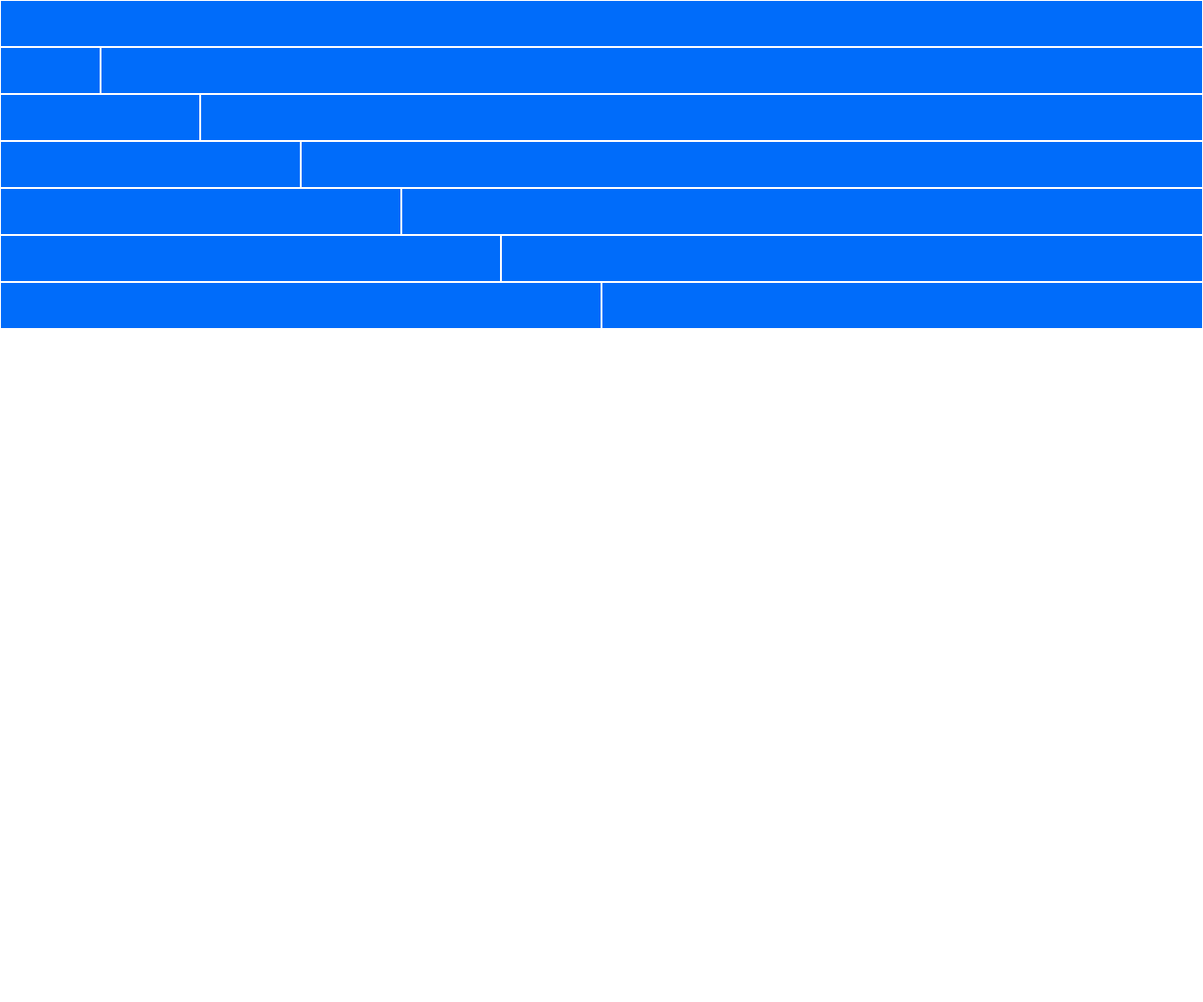
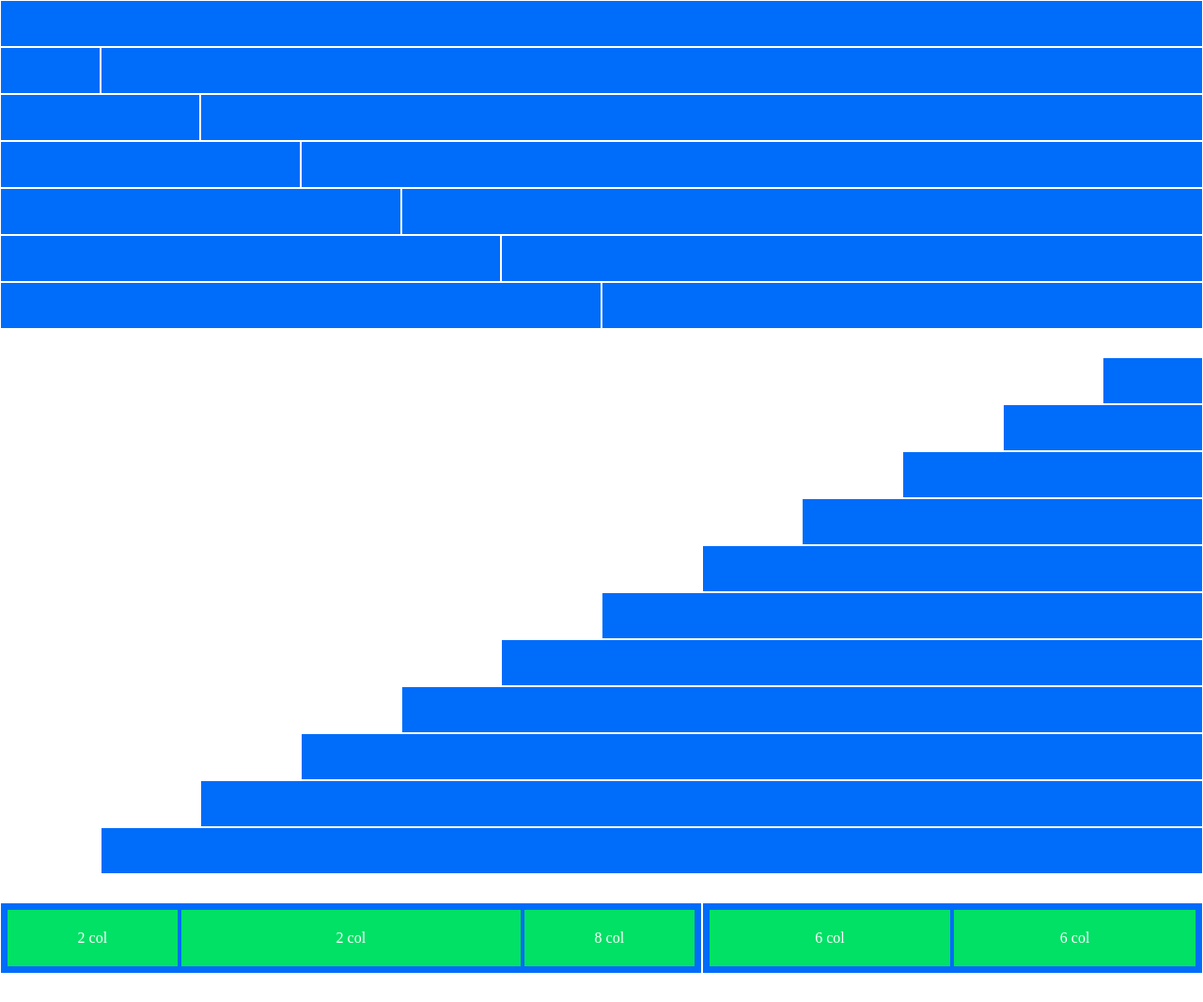
Before and after one commit to DarioDa86/html-css-12bool, a plain HTML site: page index.html in a window 1280 px wide. Shown: the part 416-1482 px from the top of the page at 94% size. Before the commit the page ends 800 px from the top, so only its background shows below. Drawn offline with Linux system fonts and the light colour scheme.

Commit message:
inserite parte 3 e 4 (offset e nested)

```diff
--- a/css/12BoolFlex.css
+++ b/css/12BoolFlex.css
@@ -40,46 +40,46 @@
 
 /* Offeset */
 
-.col-1-offset {
+.offset-1 {
     flex-basis: calc((100% / 12) * 1);
 }
-.col-2-offset {
+.offset-2 {
     flex-basis: calc((100% / 12) * 2);
 }
-.col-3-offset {
+.offset-3 {
     flex-basis: calc((100% / 12) * 3);
 }
-.col-4-offset {
+.offset-4 {
     flex-basis: calc((100% / 12) * 4);
 }
-.col-5-offset {
+.offset-5 {
     flex-basis: calc((100% / 12) * 5);
 }
-.col-6-offset {
+.offset-6 {
     flex-basis: calc((100% / 12) * 6);
 }
-.col-7-offset {
+.offset-7 {
     flex-basis: calc((100% / 12) * 7);
 }
-.col-8-offset {
+.offset-8 {
     flex-basis: calc((100% / 12) * 8);
 }
-.col-9-offset {
+.offset-9 {
     flex-basis: calc((100% / 12) * 9);
 }
-.col-10-offset {
+.offset-10 {
     flex-basis: calc((100% / 12) * 10);
 }
-.col-11-offset {
+.offset-11 {
     flex-basis: calc((100% / 12) * 11);
 }
-.col-12-offset {
+.offset-12 {
     flex-basis: calc((100% / 12) * 12);
 }
 
 
 
-/* Desltop */
+/* Desktop */
 
 .col-1-lg {
     flex-basis: calc((100% / 12) * 1);
--- a/css/style.css
+++ b/css/style.css
@@ -28,8 +28,6 @@
     padding: 5px;
 }
 
-
-
 .nested {
     background-color: #00e165;
     margin: 2px;
@@ -41,3 +39,10 @@
     height: 30px;
     background-color: #fff;
 }
+
+[class*="offset"] {
+    flex-wrap: wrap;
+    background-color: #fff;
+    padding: 5px;
+    height: 50px;
+}
--- a/index.html
+++ b/index.html
@@ -95,8 +95,74 @@
                 <div class="col-6-lg"></div>
                 <div class="col-6-lg"></div>
             </div>
+            <div class="row-white"></div>
             <!-- /Seconda section - no scritte -->
 
+            <!-- Terza section con offset -->
+            <div class="row">
+                <div class="offset-11"></div>
+                <div class="col-1-lg"></div>
+            </div>
+            <div class="row">
+                <div class="offset-10"></div>
+                <div class="col-2-lg"></div>
+            </div>
+            <div class="row">
+                <div class="offset-9"></div>
+                <div class="col-3-lg"></div>
+            </div>
+            <div class="row">
+                <div class="offset-8"></div>
+                <div class="col-4-lg"></div>
+            </div>
+            <div class="row">
+                <div class="offset-7"></div>
+                <div class="col-5-lg"></div>
+            </div><div class="row">
+                <div class="offset-6"></div>
+                <div class="col-6-lg"></div>
+            </div>
+            <div class="row">
+                <div class="offset-5"></div>
+                <div class="col-7-lg"></div>
+            </div>
+            <div class="row">
+                <div class="offset-4"></div>
+                <div class="col-8-lg"></div>
+            </div>
+            <div class="row">
+                <div class="offset-3"></div>
+                <div class="col-9-lg"></div>
+            </div>
+            <div class="row">
+                <div class="offset-2"></div>
+                <div class="col-10-lg"></div>
+            </div><div class="row">
+                <div class="offset-1"></div>
+                <div class="col-11-lg"></div>
+            </div>
+            <div class="row-white"></div>
+
+            <!-- /Terza section con offset -->
+
+            <!-- Quarta parte -->
+            <div class="row">
+                <div class="col-7">
+                    <div class="row">
+                        <div class="col-3-lg nested">2 col</div>
+                        <div class="col-6-lg nested">2 col</div>
+                        <div class="col-3-lg nested">8 col</div>
+                    </div>
+                </div>
+                <div class="col-5">
+                    <div class="row">
+                        <div class="padd col-6-lg nested">6 col</div>
+                        <div class="padd col-6-lg nested">6 col</div>
+                    </div>
+                </div>
+            </div>
+            <div class="row-white"></div>
+            <!-- /Quarta parte -->
         </div>
     </body>
 </html>
```
